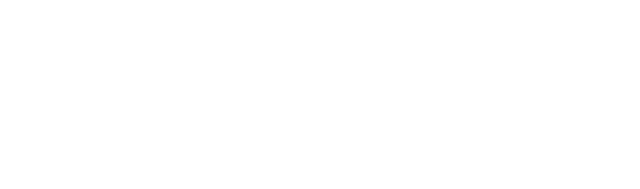
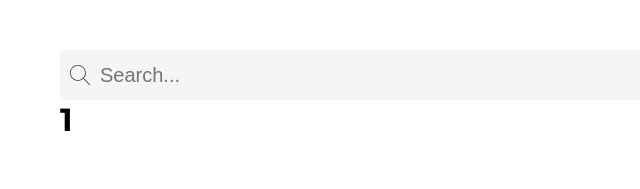
Before and after one commit to 1991Pawel/reactapp, a React (Create React App) app: page /search/1 in a window 1280 px wide. Shown: the top 189 px of the page, without its empty margins (0-640 px from the left). Built offline with nearby package versions, Linux system fonts and the light colour scheme.

Commit message:
add generic component

```diff
--- a/src/App.js
+++ b/src/App.js
@@ -14,7 +14,7 @@ function App() {
       <Router>
         <Switch >
           <Route exact path="/" component={Home} />
-          <Route exact path="/search" component={Search} />
+          <Route exact path="/search/:searchId" component={Search} />
         </Switch>
       </Router>
     </>
--- a/src/components/SearchBar.js
+++ b/src/components/SearchBar.js
@@ -1,34 +1,54 @@
 import React, { useState } from 'react'
+import { useHistory } from "react-router-dom";
+import { Link } from 'react-router-dom'
 import SvgSearch from './SvgSearch';
 import '../styles/searchbar.scss'
 import { useFetch } from '../hooks/useFetch'
 import Spinner from './Spinner';
 
 
-const Result = ({ data, search }) => {
-    if (!data.length) return <li>no results</li>
+const Result = ({ data }) => {
+
+    if (!data.length) {
+        return (
+            <ul className="search-bar__results">
+                <li><span>no results</span></li>
+
+            </ul>
+        )
+    }
+
+
     return (
         <ul className="search-bar__results">
-            {data?.map(({ id, title }) => <li key={id}>{title}</li>)}
-        </ul>
+            {data?.map(({ id, title }) =>
+                <li key={id}>
+                    <Link key={id} to={`/search/${title}`}>{title}</Link>
+                </li>
+            )}
+        </ul >
     )
 }
 
 const SearchBar = () => {
     const [search, setSearch] = useState('');
     const { data, loading, debouncedSearchTerm } = useFetch(search);
+    const history = useHistory();
 
-    const onClickHandler = (e) => {
-        setSearch(e.target.value)
+    const onChangeHandler = (e) => setSearch(e.target.value)
+
+    const onSubmitHandler = (e) => {
+        e.preventDefault();
+        history.push(`/search/${search}`);
     }
 
     return (
-        <form className="search-bar">
+        <form onSubmit={(e) => onSubmitHandler(e)} className="search-bar">
             <div className="search-bar__inner">
                 <button className="search-bar__btn">
                     <SvgSearch width="20" height="20" fill="#3F3F3F" />
                 </button>
-                <input onChange={(e) => onClickHandler(e)}
+                <input onChange={(e) => onChangeHandler(e)}
                     value={search}
                     className="search-bar__input"
                     type="text"
@@ -36,7 +56,7 @@ const SearchBar = () => {
 
                 {loading && <Spinner />}
             </div>
-            {debouncedSearchTerm.length >= 3 && <Result search={search} data={data} />}
+            {debouncedSearchTerm.length >= 3 && <Result data={data} />}
         </form>
     )
 }
--- a/src/pages/Search.js
+++ b/src/pages/Search.js
@@ -1,7 +1,22 @@
-import React from 'react'
+import React, { useEffect, useState } from 'react'
+import { useParams } from 'react-router-dom'
+import SearchBar from '../components/SearchBar'
+import '../styles/search.scss'
 
 
-const Search = () => (
-    <h1>Search Page</h1>
-)
+const Search = () => {
+    const { searchId } = useParams();
+    // const [data, setData] = useState();
+    // const [loading, setLoading] = useState(true);
+
+
+
+    return (
+        <div className="search">
+            <SearchBar />
+            {console.log(searchId)}
+            <h1>{searchId}</h1>
+        </div>
+    )
+}
 export default Search;
--- /dev/null
+++ b/src/styles/search.scss
@@ -0,0 +1,5 @@
+.search {
+    max-width: 1200px;
+    margin:5rem auto;
+    padding: 0 2rem;
+}
--- a/src/styles/searchbar.scss
+++ b/src/styles/searchbar.scss
@@ -1,5 +1,6 @@
 
 .search-bar {
+    position: relative;
 
     &__inner .spinner {
         position: absolute;
@@ -29,6 +30,15 @@
         display: flex;
         align-items: center;
         justify-content: center;
+
+        svg {
+            transition: .2s ease-in-out;
+        }
+    }
+
+    &__btn:hover svg {
+        fill:#000;
+        transform: scale(1.1);
     }
 
     &__input {
@@ -38,14 +48,28 @@
     }
 
     &__results {
-        margin-top: 1rem;;
+        position: absolute;
+        top:5.5rem;
+        right: 0;
+        left: 0;
         border-radius: .5rem;
-        padding: 2rem;
+        overflow: hidden;
+        background: #F5F5F5;
 
-        background: #F5F5F5;
-        p {
-            color: #575757;
-            margin: 2rem 0;
+        li {
+            display: flex;
+            list-style: none;
+            transition: .2s ease-in-out;
         }
+        li:hover {
+            background-color: #ccc;
+            cursor: pointer;
+        }
+         a,span {
+             padding: 1.25rem;
+             text-decoration: none;
+             color: #575757;
+             width: 100%;
+         }
     }
 }
```
